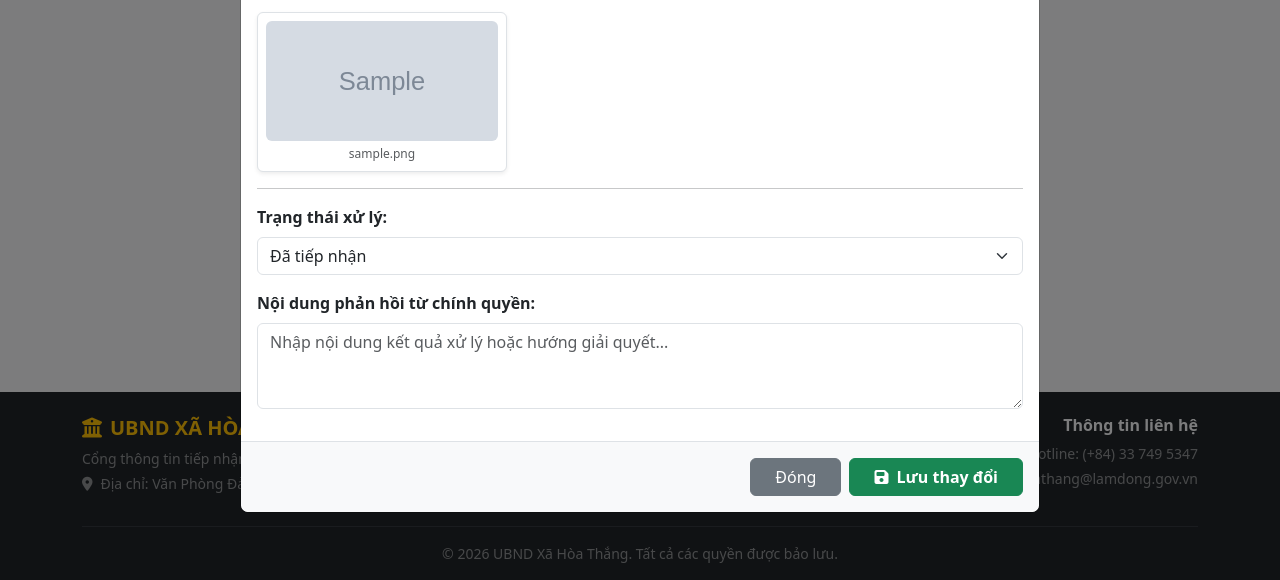
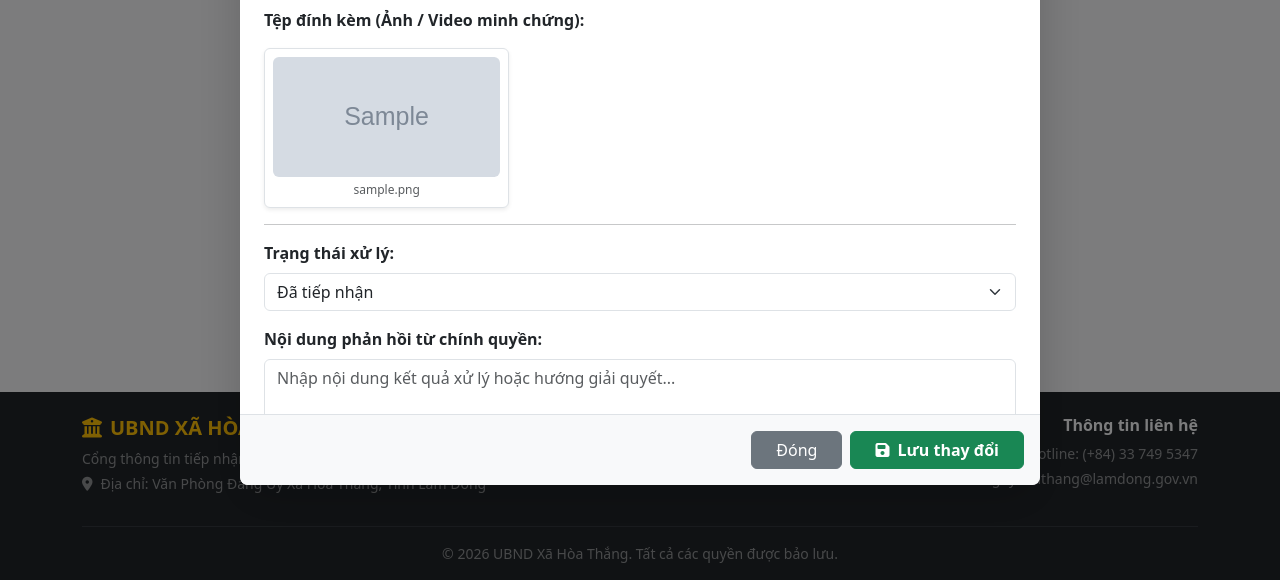
Before and after one commit to hau1401/quanlyphananh_xahoathang, a Flask app: page /dashboard in a window 1280 px wide, after a click on "Xem & Xử lý". Shown: the part 693-1273 px from the top of the page. Run offline with Flask 3, Linux system fonts and the light colour scheme; the visitor is signed in with stand-in values (Sample User, id 1); tables that the repository leaves empty hold one stand-in row (values such as "Sample post"); grey boxes marked "Sample" are stand-in pictures; some libraries are stand-ins or nearby versions.

Commit message:
Fix modal scroll and stick save button to footer

```diff
--- a/templates/admin/dashboard.html
+++ b/templates/admin/dashboard.html
@@ -9,18 +9,38 @@
 <script src="https://unpkg.com/leaflet@1.9.4/dist/leaflet.js"></script>
 
 <style>
-  /* Fix lỗi bị đơ, treo cuộn trang trên giao diện di động khi bật Modal */
+  /* Fix lỗi đơ cuộn trang khi bật Modal */
   body.modal-open {
     overflow: hidden !important;
   }
   .modal {
     -webkit-overflow-scrolling: touch;
+    z-index: 1050 !important;
   }
   .modal-backdrop {
     z-index: 1040 !important;
   }
-  .modal {
-    z-index: 1050 !important;
+
+  /* Ép Modal cố định chiều cao và chỉ cuộn phần nội dung Body */
+  .custom-admin-modal .modal-content {
+    height: 85vh !important;
+    display: flex !important;
+    flex-direction: column !important;
+    overflow: hidden !important;
+  }
+  .custom-admin-modal form {
+    display: flex !important;
+    flex-direction: column !important;
+    height: 100% !important;
+    margin-bottom: 0 !important;
+  }
+  .custom-admin-modal .modal-body {
+    flex: 1 1 auto !important;
+    overflow-y: auto !important;
+  }
+  .custom-admin-modal .modal-footer,
+  .custom-admin-modal .modal-header {
+    flex-shrink: 0 !important;
   }
 </style>
 
@@ -135,7 +155,6 @@
                                 </small>
                             </td>
                             <td>
-                                <!-- XỬ LÝ HIỂN THỊ CỘT ĐÍNH KÈM (ẢNH & VIDEO) -->
                                 {% if fb.media_files %}
                                     {% set file_list = fb.media_files.split(',') %}
                                     <span class="badge bg-primary text-white">
@@ -162,12 +181,10 @@
                             </td>
                             <td>
                                 <div class="d-flex gap-1">
-                                    <!-- Nút Mở Modal Xem Chi Tiết & Cập Nhật -->
                                     <button class="btn btn-sm btn-outline-primary" data-bs-toggle="modal" data-bs-target="#updateModal{{ fb.id }}">
                                         <i class="fa-solid fa-eye me-1"></i>Xem & Xử lý
                                     </button>
 
-                                    <!-- Form Xóa Phản Ánh Với SweetAlert2 -->
                                     <form id="delete-feedback-form-{{ fb.id }}" action="{{ url_for('delete_feedback', feedback_id=fb.id) }}" method="POST" class="d-inline">
                                         <button type="button" class="btn btn-sm btn-outline-danger" onclick="confirmDelete('delete-feedback-form-{{ fb.id }}', 'phản ánh này')">
                                             <i class="fa-solid fa-trash"></i>
@@ -224,7 +241,6 @@
                                         <button type="submit" class="btn btn-sm btn-primary">Lưu</button>
                                     </form>
 
-                                    <!-- Form Xóa Tài Khoản Với SweetAlert2 -->
                                     <form id="delete-user-form-{{ u.id }}" action="{{ url_for('delete_user', user_id=u.id) }}" method="POST" class="d-inline">
                                         <button type="button" class="btn btn-sm btn-outline-danger" onclick="confirmDelete('delete-user-form-{{ u.id }}', 'tài khoản này')">
                                             <i class="fa-solid fa-user-xmark"></i> Xóa
@@ -264,7 +280,6 @@
                         <li class="list-group-item d-flex justify-content-between align-items-center">
                             <span><i class="fa-solid fa-folder me-2 text-warning"></i> {{ cat.name }}</span>
 
-                            <!-- Form Xóa Danh Mục Với SweetAlert2 -->
                             <form id="delete-cat-form-{{ cat.id }}" action="{{ url_for('delete_category', cat_id=cat.id) }}" method="POST" class="d-inline">
                                 <button type="button" class="btn btn-sm btn-outline-danger border-0" onclick="confirmDelete('delete-cat-form-{{ cat.id }}', 'danh mục này')">
                                     <i class="fa-solid fa-trash"></i>
@@ -286,19 +301,19 @@
 <!-- DANH SÁCH MODAL XEM CHI TIẾT & XỬ LÝ -->
 <!-- ========================================== -->
 {% for fb in feedbacks %}
-<div class="modal fade" id="updateModal{{ fb.id }}" tabindex="-1" aria-hidden="true" data-bs-backdrop="static" data-bs-focus="false">
-    <div class="modal-dialog modal-lg modal-dialog-centered modal-dialog-scrollable">
-        <div class="modal-content" style="max-height: 90vh;">
-            <form action="{{ url_for('update_feedback_status', feedback_id=fb.id) }}" method="POST" class="d-flex flex-column h-100 mb-0">
+<div class="modal fade custom-admin-modal" id="updateModal{{ fb.id }}" tabindex="-1" aria-hidden="true" data-bs-backdrop="static" data-bs-focus="false">
+    <div class="modal-dialog modal-lg modal-dialog-centered">
+        <div class="modal-content shadow-lg border-0">
+            <form action="{{ url_for('update_feedback_status', feedback_id=fb.id) }}" method="POST">
 
-                <!-- HEADER CỐ ĐỊNH Ở ĐỈNH -->
-                <div class="modal-header bg-primary text-white flex-shrink-0">
+                <!-- HEADER (LUÔN CỐ ĐỊNH Ở TRÊN) -->
+                <div class="modal-header bg-primary text-white">
                     <h5 class="modal-title fw-bold"><i class="fa-solid fa-circle-info me-2"></i>Chi Tiết Phản Ánh #{{ fb.feedback_code }}</h5>
                     <button type="button" class="btn-close btn-close-white" data-bs-dismiss="modal" aria-label="Close"></button>
                 </div>
 
-                <!-- BODY CHO PHÉP CUỘN NỘI DUNG -->
-                <div class="modal-body overflow-auto">
+                <!-- BODY (CUỘN ĐỘC LẬP TRONG KHUNG) -->
+                <div class="modal-body p-4">
                     <!-- THÔNG TIN NGƯỜI GỬI -->
                     <div class="row g-3 mb-3">
                         <div class="col-md-6">
@@ -339,7 +354,7 @@
                         <div class="p-3 bg-light rounded border text-secondary" style="white-space: pre-line;">{{ fb.content }}</div>
                     </div>
 
-                    <!-- HIỂN THỊ ĐA PHƯƠNG TIỆN ĐÍNH KÈM (ẢNH VÀ VIDEO) -->
+                    <!-- HIỂN THỊ ĐA PHƯƠNG TIỆN ĐÍNH KÈM -->
                     <div class="mb-3">
                         <label class="form-label fw-bold d-block">Tệp đính kèm (Ảnh / Video minh chứng):</label>
 
@@ -401,8 +416,8 @@
                     </div>
                 </div>
 
-                <!-- FOOTER CỐ ĐỊNH NÚT LƯU Ở ĐÁY -->
-                <div class="modal-footer bg-light flex-shrink-0">
+                <!-- FOOTER (LUÔN CỐ ĐỊNH Ở ĐÁY, KHÔNG BỊ TRÀN NHƯ TRƯỚC HỢP LỖI) -->
+                <div class="modal-footer bg-light border-top">
                     <button type="button" class="btn btn-secondary px-4" data-bs-dismiss="modal">Đóng</button>
                     <button type="submit" class="btn btn-success fw-bold px-4"><i class="fa-solid fa-floppy-disk me-1"></i> Lưu thay đổi</button>
                 </div>
@@ -441,7 +456,6 @@ document.addEventListener('DOMContentLoaded', function () {
     var modals = document.querySelectorAll('.modal');
 
     modals.forEach(function (modal) {
-        // Tải bản đồ Leaflet Map khi bật Modal (nếu có GPS)
         modal.addEventListener('shown.bs.modal', function () {
             var mapElement = modal.querySelector('.leaflet-map-container');
 
@@ -469,7 +483,6 @@ document.addEventListener('DOMContentLoaded', function () {
             }
         });
 
-        // Dọn dẹp backdrop bị treo trên mobile khi đóng Modal
         modal.addEventListener('hidden.bs.modal', function () {
             document.querySelectorAll('.modal-backdrop').forEach(el => el.remove());
             document.body.classList.remove('modal-open');
```
